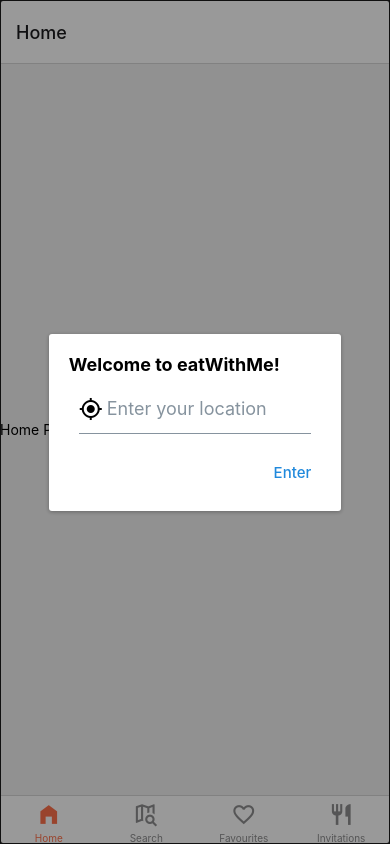
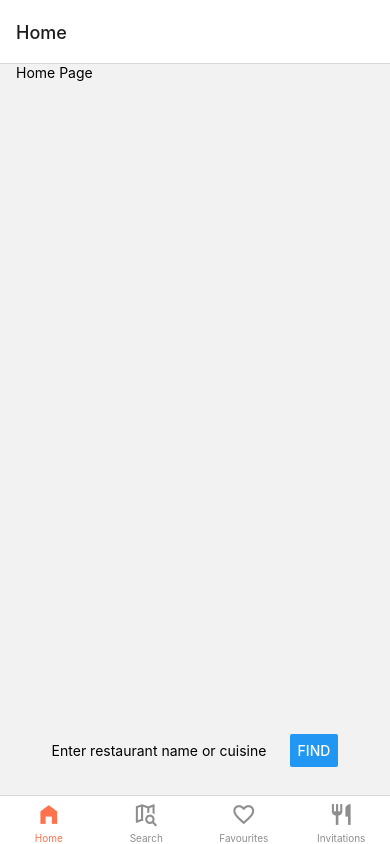
Before and after one commit to JonathanBaq/RestaurantLocatorApp, a React Native app: screen /Home in a window 390 px wide. Built offline with nearby package versions, Linux system fonts and the light colour scheme.

Commit message:
search restaurant fixed

```diff
--- a/screens/Home.js
+++ b/screens/Home.js
@@ -1,55 +1,65 @@
 import React, { useState, useEffect } from 'react';
-import { StyleSheet, View, Text, Alert } from 'react-native';
+import { StyleSheet, View, Text, Alert, Button, TextInput } from 'react-native';
 import { Dialog, Input } from '@rneui/themed';
 import { MaterialIcons } from '@expo/vector-icons';
 import { DialogActions } from '@rneui/base/dist/Dialog/Dialog.Actions';
 
 import placesService from '../services/placesService';
+import reactDom from 'react-dom';
 
 export default function Home() {
   const [location, setLocation] = useState('');
+  const [restaurantName, setRestaurantName] = useState('');
   const [locationDialogVisible, setLocationDialogVisible] = useState(false);
-  const [restaurants, setRestaurants] = useState([]);
-  const [coordinates, setCoordinates] = useState({});
+  const [restaurant, setRestaurant] = useState([]);
+  const [coordinates, setCoordinates] = useState({
+    "latitude": 60.1699,
+    "longitude": 24.9384,
+  });
 
-  useEffect(() => {
-    if (location === '' || !location) {
-      setLocationDialogVisible(!locationDialogVisible);
-    }
-  }, []);
+  // useEffect(() => {
+  //   if (!location || location === '') {
+  //     setLocationDialogVisible(!locationDialogVisible);
+  //   }
+  // }, []);
 
-  const handleLocationInput = (text) => {
-    setLocation(text);
-  }
-
-  const showRestaurants = async () => {
-    if (!coordinates && Object.keys(coordinates).length === 0
-      && Object.getPrototypeOf(coordinates) === Object.prototype) {
-      Alert.alert('Coordinates missing.')
+  const showRestaurant = () => {
+    if (!restaurantName || restaurantName === '') {
+      Alert.alert('Error', 'Restaurant name missing.')
     } else {
-      try {
-        const restaurants = await placesService.getRestaurants(coordinates);
-        setRestaurants(restaurants);
-        console.log(restaurants);
-      } catch (error) {
-        console.log(error);
-        Alert.alert('Error', 'Please enter valid coordinates.');
-      }
+      placesService.getRestaurant(restaurantName)
+        .then(data => {
+          if (data.length !== 0) {
+            setRestaurant(data);
+            setRestaurantName('');
+          } else {
+            Alert.alert('Not found!', 'Try entering a more specific name.')
+          }
+        })
+        .catch(error => {
+          console.log(error);
+          Alert.alert('Error', 'Please enter a valid name.');
+        })
     }
   }
 
-  const findLocation = async () => {
+  const findLocation = () => {
     if (!location || location === '') {
       Alert.alert('Error', 'Location missing.')
     } else {
-      try {
-        const coordinates = await placesService.getCoordinates(location);
-        setCoordinates(coordinates);
-        console.log(coordinates);
-      } catch (error) {
-        console.log(error);
-        Alert.alert('Error', 'Please enter a valid location.');
-      }
+      placesService.getCoordinates(location)
+        .then(data => {
+          if (data) {
+            setCoordinates({
+              latitude: data.lat,
+              longitude: data.lng
+            });
+          }
+        })
+        .catch(error => {
+          console.log(error);
+          Alert.alert('Error', 'Please enter a valid location.');
+        })
     }
   };
 
@@ -58,20 +68,32 @@ export default function Home() {
       <Text>Home Page</Text>
       <Dialog
         isVisible={locationDialogVisible}>
-        <Dialog.Title title='Welcome to eatWithMe!' />
+        <Dialog.Title title='Find a nearby restaurant' />
         <Input
           placeholder='Enter your location'
           leftIcon={
             <MaterialIcons name='my-location' size={24} />}
-          onChangeText={text => handleLocationInput(text)} />
+          onChangeText={text => setLocation(text)} />
         <DialogActions>
-          <Dialog.Button title='Enter' onPress={async () => {
+          <Dialog.Button title='Enter' onPress={() => {
             setLocationDialogVisible(!locationDialogVisible);
-            await findLocation();
-            await showRestaurants();
+            findLocation();
           }} />
         </DialogActions>
       </Dialog>
+      <View style={styles.buttonContainer}>
+        <TextInput
+          style={{ paddingRight: 20 }}
+          placeholder='Enter restaurant name or cuisine'
+          onChangeText={text => setRestaurantName(text)} />
+        <Button
+          style={{}}
+          title='Find'
+          onPress={() => {
+            showRestaurant();
+            console.log(restaurant);
+          }} />
+      </View>
     </View >
   );
 }
@@ -79,6 +101,13 @@ export default function Home() {
 const styles = StyleSheet.create({
   container: {
     flex: 1,
+    justifyContent: 'space-between',
+    marginHorizontal: 16,
+  },
+  buttonContainer: {
+    flex: 1 / 8,
+    flexDirection: 'row',
+    alignItems: 'center',
     justifyContent: 'center',
   },
 })
--- a/screens/Search.js
+++ b/screens/Search.js
@@ -1,5 +1,5 @@
 import React, { useState, useEffect } from 'react';
-import { StyleSheet, TextInput, Button, Alert } from 'react-native';
+import { View, StyleSheet, TextInput, Button, Alert } from 'react-native';
 import MapView from 'react-native-maps';
 import * as Location from 'expo-location';
 
@@ -45,7 +45,7 @@ export default function Search() {
   }
 
   return (
-    <>
+    <View style={styles.container}>
       <MapView
         style={{ flex: 1 }}
         region={{
@@ -65,12 +65,12 @@ export default function Search() {
         }
       </MapView>
       <TextInput
-        placeholder='Enter address to find restaurant.'
+        placeholder='Enter address to find nearby restuarants.'
         onChangeText={address => setAddress(address)} />
       <Button
         title='Show'
         onPress={findAddress} />
-    </>
+    </View >
   );
 }
 
@@ -78,5 +78,6 @@ const styles = StyleSheet.create({
   container: {
     flex: 1,
     justifyContent: 'center',
+    marginHorizontal: 16,
   },
 })
--- a/services/placesService.js
+++ b/services/placesService.js
@@ -7,19 +7,16 @@ const getCoordinates = async (location) => {
     const response = await fetch(url);
     const data = await response.json();
     const coordinates = await data.results[0].geometry.location;
-    return {
-      latitude: coordinates.lat,
-      longitude: coordinates.lng
-    }
+    return coordinates;
   } catch (error) {
     console.log(error);
     Alert.alert('Error', 'Something went wrong in fetch.');
   }
 }
 
-const getRestaurants = async (coordinates) => {
+const getRestaurant = async (restaurantName) => {
   try {
-    const url = `https://maps.googleapis.com/maps/api/place/findplacefromtext/json?input=restaurants&inputtype=textquery&locationbias=circle%3A1000%${coordinates.latitude}%2C${coordinates.longitude}&fields=formatted_address%2Cname%2Crating%2Copening_hours&key=${API_KEY}`;
+    const url = `https://maps.googleapis.com/maps/api/place/findplacefromtext/json?input=${restaurantName}&inputtype=textquery&fields=formatted_address%2Cname%2Crating%2Copening_hours&key=${API_KEY}`;
     const response = await fetch(url);
     const data = await response.json();
     return data.candidates;
@@ -41,4 +38,4 @@ const getNearbyRestaurants = async (coordinates) => {
   }
 }
 
-export default { getCoordinates, getRestaurants, getNearbyRestaurants };
+export default { getCoordinates, getRestaurant, getNearbyRestaurants };
```
